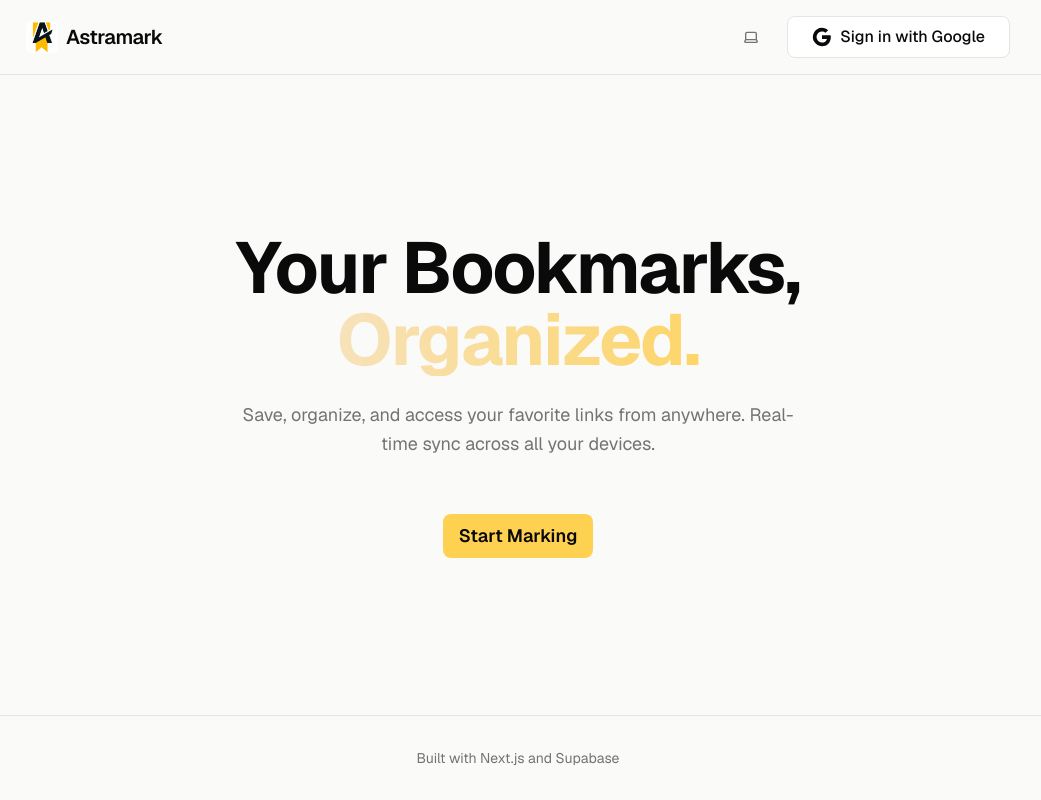
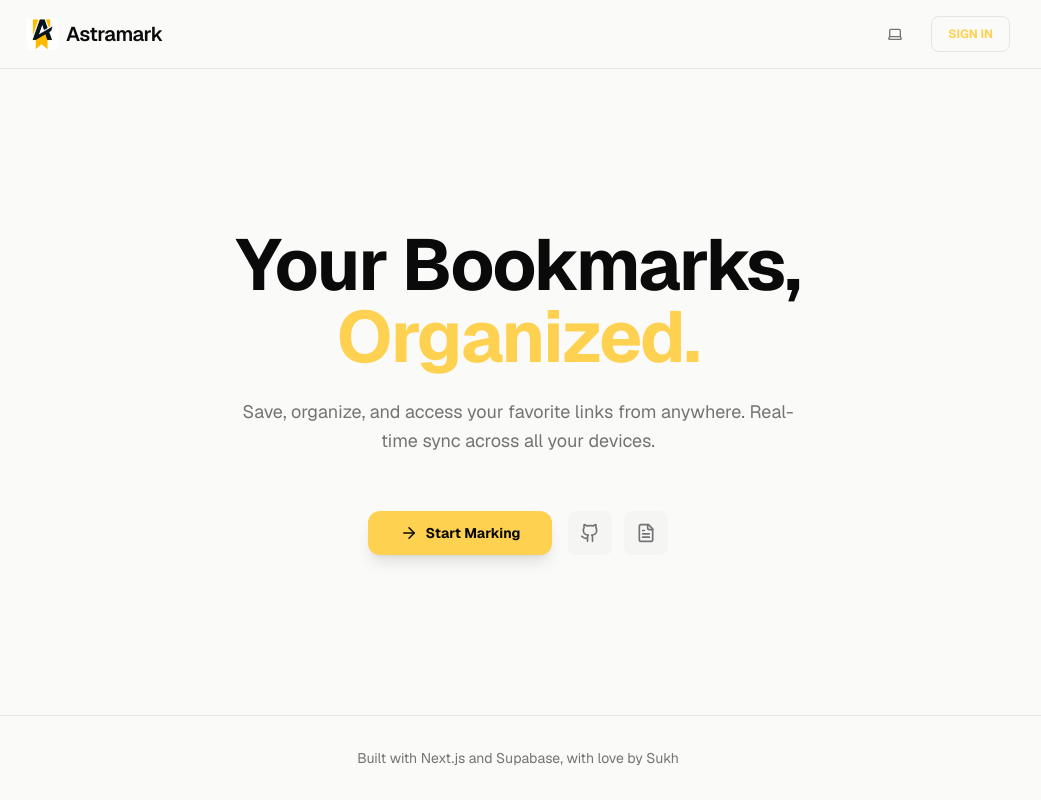
Before and after one commit to sukh285/Astramark, a Next.js app: page / in a window 1280 px wide. Shown: the whole page, without its empty margins (122-1163 px from the left). Built offline with nearby package versions, Linux system fonts and the light colour scheme; no server answers.

Commit message:
feat: Implement initial Google authentication, landing page, and user sidebar

```diff
--- /dev/null
+++ b/app/actions/auth.ts
@@ -0,0 +1,32 @@
+"use server";
+
+import { getSiteUrl } from "@/lib/config";
+import { createClient } from "@/lib/supabase/server";
+import { redirect } from "next/navigation";
+
+export async function signInWithGoogle() {
+  const supabase = await createClient();
+  const redirectUrl = `${getSiteUrl()}/auth/callback?next=/dashboard`;
+
+  const { data, error } = await supabase.auth.signInWithOAuth({
+    provider: "google",
+    options: {
+      redirectTo: redirectUrl,
+    },
+  });
+
+  if (error) {
+    console.error("Auth Error:", error);
+    return redirect("/auth/error");
+  }
+
+  if (data.url) {
+    return redirect(data.url);
+  }
+}
+
+export async function signOut() {
+  const supabase = await createClient();
+  await supabase.auth.signOut();
+  return redirect("/");
+}
--- a/app/page.tsx
+++ b/app/page.tsx
@@ -2,24 +2,17 @@ import { AuthButton } from "@/components/auth-button";
 import { ThemeSwitcher } from "@/components/theme-switcher";
 import { hasEnvVars } from "@/lib/utils";
 import { Suspense } from "react";
-import { EnvVarWarning } from "@/components/env-var-warning";
 import { createClient } from "@/lib/supabase/server";
 import { redirect } from "next/navigation";
 import { CTAButton } from "@/components/cta-button";
 import Image from "next/image";
+import { Github, FileText } from "lucide-react";
 
 async function AuthRedirect() {
   if (!hasEnvVars) return null;
-
   const supabase = await createClient();
-  const {
-    data: { user },
-  } = await supabase.auth.getUser();
-
-  if (user) {
-    redirect("/dashboard");
-  }
-
+  const { data: { user } } = await supabase.auth.getUser();
+  if (user) redirect("/dashboard");
   return null;
 }
 
@@ -30,11 +23,10 @@ export default function Home() {
         <AuthRedirect />
       </Suspense>
 
-      <main className="min-h-screen flex flex-col">
+      <main className="min-h-screen flex flex-col bg-background">
         {/* Navigation */}
         <nav className="w-full border-b">
           <div className="max-w-5xl mx-auto flex justify-between items-center px-5 py-4">
-
             {/* Logo */}
             <div className="flex items-center gap-2">
               <Image
@@ -52,11 +44,7 @@ export default function Home() {
             <div className="flex items-center gap-4">
               <ThemeSwitcher />
               {hasEnvVars && (
-                <Suspense
-                  fallback={
-                    <div className="w-20 h-10 animate-pulse bg-muted rounded-md" />
-                  }
-                >
+                <Suspense fallback={<div className="w-20 h-10 animate-pulse bg-muted rounded-md" />}>
                   <AuthButton />
                 </Suspense>
               )}
@@ -67,16 +55,10 @@ export default function Home() {
         {/* Hero Section */}
         <div className="flex-1 flex items-center justify-center px-5 py-20">
           <div className="max-w-3xl text-center space-y-8">
-            {!hasEnvVars && (
-              <div className="mb-8">
-                <EnvVarWarning />
-              </div>
-            )}
-
             <div className="space-y-6">
-              <h2 className="text-5xl md:text-7xl font-bold tracking-tight">
-                Your Bookmarks,
-                <span className="block bg-gradient-to-r from-accent to-primary bg-clip-text text-transparent">
+              <h2 className="text-5xl md:text-7xl font-bold tracking-tight text-foreground">
+                Your Bookmarks, <br />
+                <span className="text-primary">
                   Organized.
                 </span>
               </h2>
@@ -87,14 +69,33 @@ export default function Home() {
             </div>
 
             {hasEnvVars && (
-              <div className="pt-6">
-                <Suspense
-                  fallback={
-                    <div className="inline-flex w-48 h-14 bg-primary/20 rounded-lg animate-pulse" />
-                  }
-                >
+              <div className="flex flex-col sm:flex-row items-center justify-center gap-4 pt-6">
+                {/* Auth-aware Button */}
+                <Suspense fallback={<div className="inline-flex w-48 h-14 bg-primary/20 rounded-lg animate-pulse" />}>
                   <CTAButton />
                 </Suspense>
+
+                {/* Social/Resume Links */}
+                <div className="flex items-center gap-3">
+                  <a
+                    href="https://github.com/sukh285/astramark"
+                    target="_blank"
+                    rel="noreferrer"
+                    className="p-3 rounded-lg bg-secondary text-muted-foreground hover:bg-foreground hover:text-background transition-colors"
+                    title="GitHub"
+                  >
+                    <Github size={20} />
+                  </a>
+                  <a
+                    href="https://drive.google.com/file/d/1MJtLiCy1b6tFqeB_7L9ahOJaWLdQ1zy5/view?usp=drive_link"
+                    target="_blank"
+                    rel="noreferrer"
+                    className="p-3 rounded-lg bg-secondary text-muted-foreground hover:bg-blue-600 hover:text-white transition-colors"
+                    title="Resume"
+                  >
+                    <FileText size={20} />
+                  </a>
+                </div>
               </div>
             )}
           </div>
@@ -104,7 +105,7 @@ export default function Home() {
         <footer className="border-t py-8 mt-auto">
           <div className="max-w-5xl mx-auto px-5 text-center">
             <p className="text-sm text-muted-foreground">
-              Built with Next.js and Supabase
+              Built with Next.js and Supabase, with love by Sukh
             </p>
           </div>
         </footer>
--- a/components/auth-button.tsx
+++ b/components/auth-button.tsx
@@ -1,75 +1,29 @@
-import { getSiteUrl } from "@/lib/config";
 import { createClient } from "@/lib/supabase/server";
-import { redirect } from "next/navigation";
+import { signInWithGoogle, signOut } from "@/app/actions/auth";
+import { SubmitButton } from "./submit-button";
+import { LogOut } from "lucide-react";
 
 export async function AuthButton() {
   const supabase = await createClient();
-  const { data } = await supabase.auth.getClaims();
-  const user = data?.claims;
+  const { data: { user } } = await supabase.auth.getUser();
 
-  const signInWithGoogle = async () => {
-    "use server";
+  if (user) {
+    return (
+      <form action={signOut}>
+        <SubmitButton className="p-2 text-muted-foreground hover:text-destructive transition-colors">
+          <LogOut size={18} />
+        </SubmitButton>
+      </form>
+    );
+  }
 
-    const supabase = await createClient();
-    const redirectUrl = `${getSiteUrl()}/auth/callback?next=/dashboard`;
-
-    const { data, error } = await supabase.auth.signInWithOAuth({
-      provider: "google",
-      options: {
-        redirectTo: redirectUrl,
-      },
-    });
-
-    if (error) {
-      return redirect("/auth/error");
-    }
-
-    if (data.url) {
-      return redirect(data.url);
-    }
-  };
-
-  const signOut = async () => {
-    "use server";
-    const supabase = await createClient();
-    await supabase.auth.signOut();
-    return redirect("/");
-  };
-
-  return user ? (
-    <div className="flex items-center gap-4">
-      <form action={signOut}>
-        <button className="px-4 py-2 text-sm bg-secondary text-secondary-foreground rounded-md hover:bg-secondary/80 transition">
-          Sign Out
-        </button>
-      </form>
-    </div>
-  ) : (
+  return (
     <form action={signInWithGoogle}>
-      <button
-        type="submit"
-        className="flex items-center gap-2 px-6 py-2 bg-card border border-border rounded-lg hover:bg-secondary transition font-medium"
+      <SubmitButton
+        className="h-9 px-4 text-xs font-bold bg-primary/10 text-primary hover:bg-primary/20 rounded-lg transition-colors border border-primary/10"
       >
-        <svg className="w-5 h-5" viewBox="0 0 24 24">
-          <path
-            fill="currentColor"
-            d="M22.56 12.25c0-.78-.07-1.53-.2-2.25H12v4.26h5.92c-.26 1.37-1.04 2.53-2.21 3.31v2.77h3.57c2.08-1.92 3.28-4.74 3.28-8.09z"
-          />
-          <path
-            fill="currentColor"
-            d="M12 23c2.97 0 5.46-.98 7.28-2.66l-3.57-2.77c-.98.66-2.23 1.06-3.71 1.06-2.86 0-5.29-1.93-6.16-4.53H2.18v2.84C3.99 20.53 7.7 23 12 23z"
-          />
-          <path
-            fill="currentColor"
-            d="M5.84 14.09c-.22-.66-.35-1.36-.35-2.09s.13-1.43.35-2.09V7.07H2.18C1.43 8.55 1 10.22 1 12s.43 3.45 1.18 4.93l2.85-2.22.81-.62z"
-          />
-          <path
-            fill="currentColor"
-            d="M12 5.38c1.62 0 3.06.56 4.21 1.64l3.15-3.15C17.45 2.09 14.97 1 12 1 7.7 1 3.99 3.47 2.18 7.07l3.66 2.84c.87-2.6 3.3-4.53 6.16-4.53z"
-          />
-        </svg>
-        <span>Sign in with Google</span>
-      </button>
+        SIGN IN
+      </SubmitButton>
     </form>
   );
 }
--- a/components/cta-button.tsx
+++ b/components/cta-button.tsx
@@ -1,55 +1,16 @@
-import { getSiteUrl } from "@/lib/config";
-import { createClient } from "@/lib/supabase/server";
-import { redirect } from "next/navigation";
+import { signInWithGoogle } from "@/app/actions/auth";
+import { SubmitButton } from "./submit-button";
+import { ArrowRight } from "lucide-react";
 
-export async function CTAButton() {
-  const supabase = await createClient();
-  const {
-    data: { user },
-  } = await supabase.auth.getUser();
-
-  // Server action for OAuth (same behavior as AuthButton)
-  const handleClick = async () => {
-    "use server";
-
-    const supabase = await createClient();
-
-    // If already logged in → go to dashboard
-    const {
-      data: { user },
-    } = await supabase.auth.getUser();
-
-    if (user) {
-      return redirect("/dashboard");
-    }
-
-    // If not logged in → start Google OAuth
-    const redirectUrl = `${getSiteUrl()}/auth/callback?next=/dashboard`;
-
-    const { data, error } = await supabase.auth.signInWithOAuth({
-      provider: "google",
-      options: {
-        redirectTo: redirectUrl,
-      },
-    });
-
-    if (error) {
-      return redirect("/auth/error");
-    }
-
-    if (data.url) {
-      return redirect(data.url);
-    }
-  };
-
+export function CTAButton() {
   return (
-    <form action={handleClick}>
-      <button
-        type="submit"
-        className="inline-flex items-center justify-center px-4 py-2 text-lg font-semibold rounded-lg bg-primary text-primary-foreground hover:opacity-90 transition"
+    <form action={signInWithGoogle}>
+      <SubmitButton
+        className="h-11 px-8 text-sm font-bold bg-primary text-primary-foreground hover:opacity-90 rounded-xl shadow-lg hover:shadow-xl hover:-translate-y-0.5 transition-all duration-200"
+        icon={<ArrowRight size={18} />}
       >
-        {user ? "Go to Dashboard" : "Start Marking"}
-      </button>
+        Start Marking
+      </SubmitButton>
     </form>
   );
 }
--- a/components/sidebar-container.tsx
+++ b/components/sidebar-container.tsx
@@ -3,7 +3,6 @@ import { Sidebar } from "@/components/sidebar";
 
 export async function SidebarContainer() {
   const supabase = await createClient();
-  // This fetch now happens inside this component, not blocking the Layout
   const { data: { user } } = await supabase.auth.getUser();
 
   return (
--- /dev/null
+++ b/components/submit-button.tsx
@@ -0,0 +1,35 @@
+"use client";
+
+import { useFormStatus } from "react-dom";
+import { Loader2 } from "lucide-react";
+import { ReactNode } from "react";
+
+export function SubmitButton({
+  children,
+  className,
+  icon
+}: {
+  children: ReactNode;
+  className?: string;
+  icon?: ReactNode;
+}) {
+  const { pending } = useFormStatus();
+
+  return (
+    <button
+      type="submit"
+      disabled={pending}
+      className={`relative disabled:opacity-70 disabled:cursor-not-allowed ${className}`}
+    >
+      {pending && (
+        <div className="absolute inset-0 flex items-center justify-center bg-inherit rounded-md">
+          <Loader2 size={16} className="animate-spin" />
+        </div>
+      )}
+      <span className={`flex items-center gap-2 ${pending ? "opacity-0" : "opacity-100"}`}>
+        {icon}
+        {children}
+      </span>
+    </button>
+  );
+}
```
Also changed, not shown: components/sidebar.tsx (+7 -7 lines).
